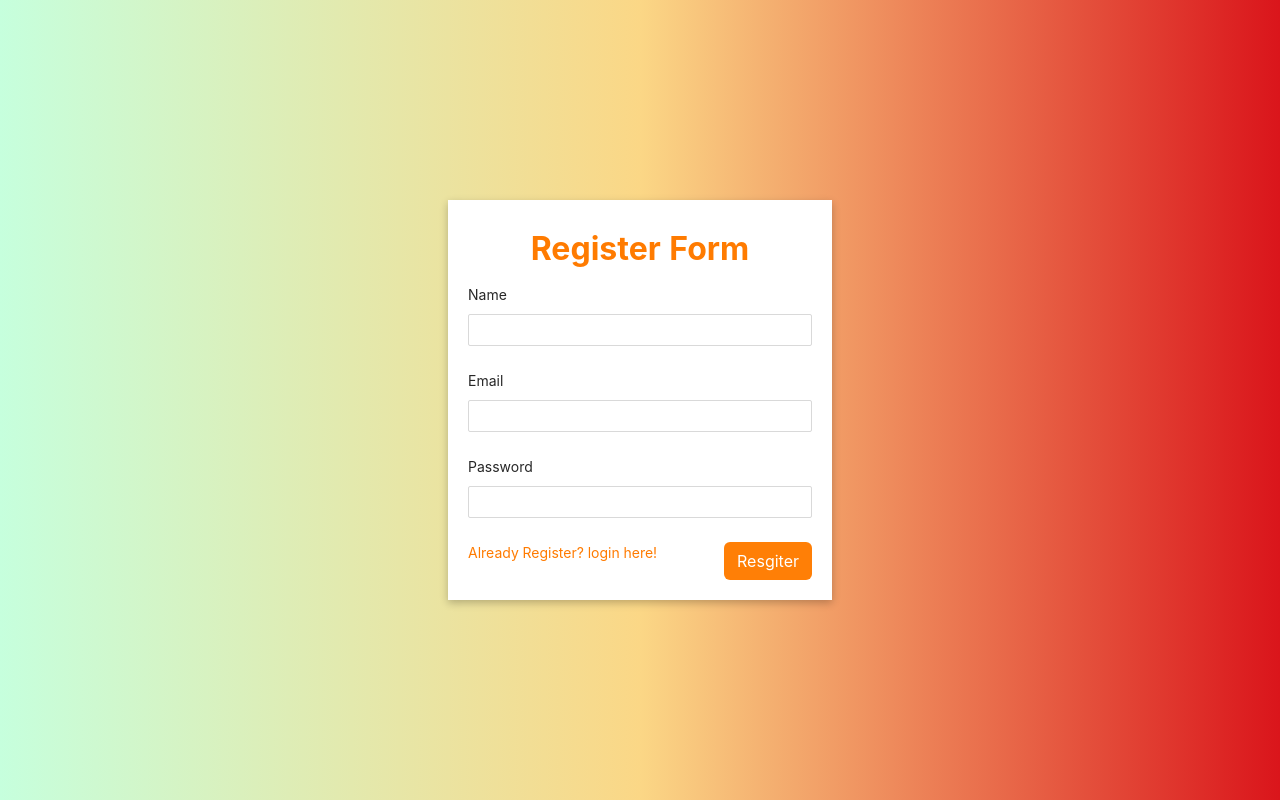
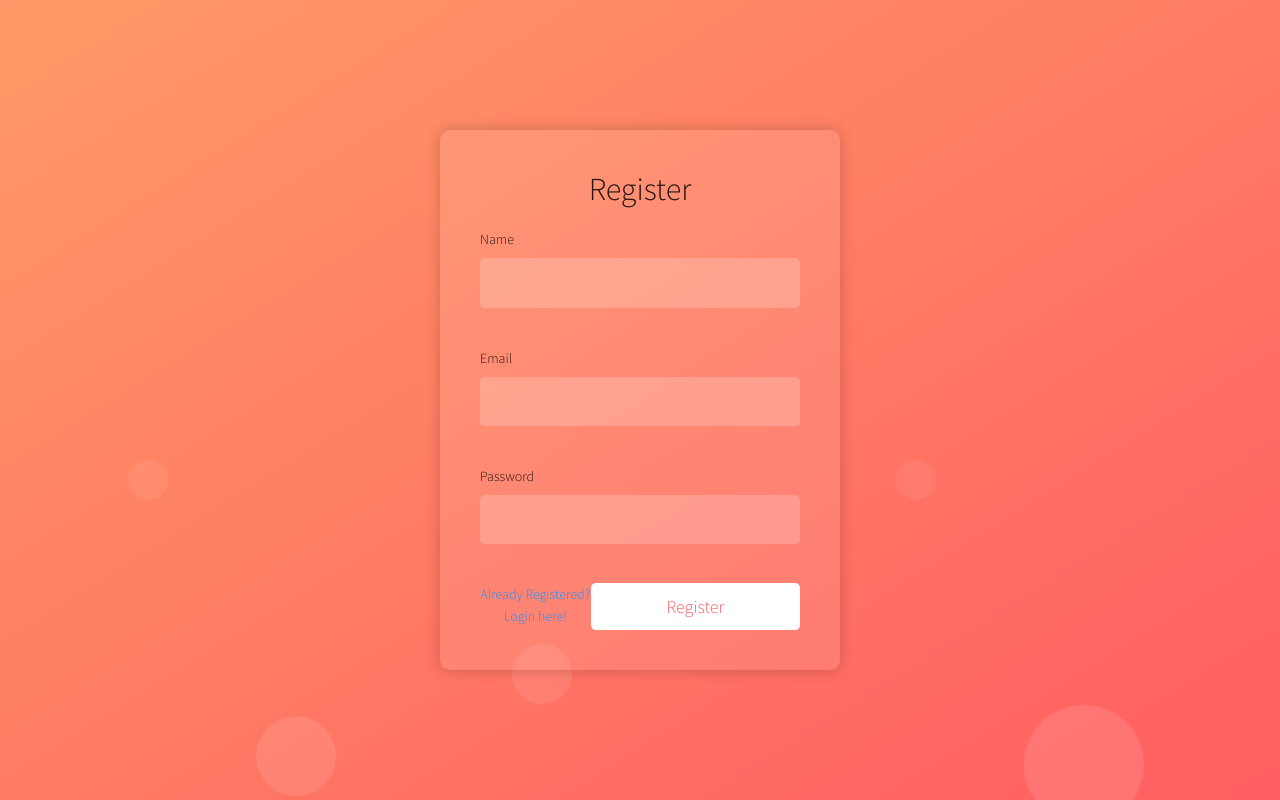
Before and after one commit to Lost-AI-01/finance-management-system, a React (Create React App) app in the folder client/: page /register in a window 1280 px wide. Built offline with nearby package versions, Linux system fonts and the light colour scheme.

Commit message:
css applied on register and login

```diff
--- a/client/src/pages/Register.js
+++ b/client/src/pages/Register.js
@@ -1,42 +1,118 @@
+// import React, { useState, useEffect } from "react";
+// import { Form, Input, message } from "antd";
+// import { Link, useNavigate } from "react-router-dom";
+// import axios from "axios";
+// import Spinner from "../components/Spinner";
+// import "../styles/RegisterPage.css";
+// const Register = () => {
+//   const navigate = useNavigate();
+//   const [loading, setLoading] = useState(false);
+//   //from submit
+//   const submitHandler = async (values) => {
+//     try {
+//       setLoading(true);
+//       await axios.post("/api/v1/users/register", values);
+//       message.success("Registeration Successfull");
+//       setLoading(false);
+//       navigate("/login");
+//     } catch (error) {
+//       setLoading(false);
+//       message.error("something went wrong");
+//     }
+//   };
+
+//   //prevent for login user
+//   useEffect(() => {
+//     if (localStorage.getItem("user")) {
+//       navigate("/");
+//     }
+//   }, [navigate]);
+//   return (
+//     <>
+//       <div className="register-page ">
+//         {loading && <Spinner />}
+//         <Form
+//           className="register-form"
+//           layout="vertical"
+//           onFinish={submitHandler}
+//         >
+//           <h2>Register Form</h2>
+//           <Form.Item label="Name" name="name">
+//             <Input type="text" required />
+//           </Form.Item>
+//           <Form.Item label="Email" name="email">
+//             <Input type="email" required />
+//           </Form.Item>
+//           <Form.Item label="Password" name="password">
+//             <Input type="password" required />
+//           </Form.Item>
+//           <div className="d-flex justify-content-between">
+//             <Link to="/login">Already Register? login here!</Link>
+//             <button className="btn ">Resgiter</button>
+//           </div>
+//         </Form>
+//       </div>
+//     </>
+//   );
+// };
+
+// export default Register;
+
+//-----------------------------------------------
+
+//
+
+
 import React, { useState, useEffect } from "react";
 import { Form, Input, message } from "antd";
 import { Link, useNavigate } from "react-router-dom";
 import axios from "axios";
 import Spinner from "../components/Spinner";
 import "../styles/RegisterPage.css";
+
 const Register = () => {
   const navigate = useNavigate();
   const [loading, setLoading] = useState(false);
-  //from submit
+
+  // submit handler
   const submitHandler = async (values) => {
     try {
       setLoading(true);
       await axios.post("/api/v1/users/register", values);
-      message.success("Registeration Successfull");
+      message.success("Registration Successful");
       setLoading(false);
       navigate("/login");
     } catch (error) {
       setLoading(false);
-      message.error("something went wrong");
+      message.error("Something went wrong");
     }
   };
 
-  //prevent for login user
+  // if already logged in
   useEffect(() => {
     if (localStorage.getItem("user")) {
       navigate("/");
     }
   }, [navigate]);
+
   return (
-    <>
-      <div className="register-page ">
-        {loading && <Spinner />}
+    <div className="register-wrapper">
+      {loading && <Spinner />}
+
+      {/* Animated background bubbles */}
+      <ul className="register-bubbles">
+        <li></li><li></li><li></li><li></li><li></li>
+        <li></li><li></li><li></li><li></li><li></li>
+      </ul>
+
+      {/* Registration form */}
+      <div className="register-container">
+        <h1>Register</h1>
         <Form
           className="register-form"
           layout="vertical"
           onFinish={submitHandler}
         >
-          <h2>Register Form</h2>
           <Form.Item label="Name" name="name">
             <Input type="text" required />
           </Form.Item>
@@ -46,13 +122,14 @@ const Register = () => {
           <Form.Item label="Password" name="password">
             <Input type="password" required />
           </Form.Item>
-          <div className="d-flex justify-content-between">
-            <Link to="/login">Already Register? login here!</Link>
-            <button className="btn ">Resgiter</button>
+
+          <div className="form-footer">
+            <Link to="/login">Already Registered? Login here!</Link>
+            <button className="btn">Register</button>
           </div>
         </Form>
       </div>
-    </>
+    </div>
   );
 };
 
--- a/client/src/styles/RegisterPage.css
+++ b/client/src/styles/RegisterPage.css
@@ -1,4 +1,4 @@
-.register-page {
+/* .register-page {
   height: 100vh;
   display: flex;
   align-items: center;
@@ -39,4 +39,131 @@
 .register-form button:hover {
   background-color: black;
   color: white;
+} */
+
+
+
+
+
+
+
+
+@import url("https://fonts.googleapis.com/css?family=Source+Sans+Pro:200,300");
+
+* {
+  box-sizing: border-box;
+  margin: 0;
+  padding: 0;
+  font-weight: 300;
 }
+
+.register-wrapper {
+  position: relative;
+  width: 100%;
+  height: 100vh;
+  background: linear-gradient(to bottom right, #ff9966, #ff5e62);
+  overflow: hidden;
+  font-family: "Source Sans Pro", sans-serif;
+  color: white;
+}
+
+.register-container {
+  max-width: 400px;
+  margin: 0 auto;
+  padding: 40px;
+  background: rgba(255, 255, 255, 0.1);
+  border-radius: 10px;
+  text-align: center;
+  position: relative;
+  z-index: 2;
+  top: 50%;
+  transform: translateY(-50%);
+  box-shadow: 0 0 15px rgba(0,0,0,0.2);
+}
+
+.register-container h1 {
+  margin-bottom: 20px;
+  font-size: 32px;
+  font-weight: 300;
+}
+
+.register-form input {
+  background: rgba(255, 255, 255, 0.2);
+  border: none;
+  outline: none;
+  width: 100%;
+  padding: 12px;
+  margin-bottom: 15px;
+  color: white;
+  border-radius: 5px;
+  font-size: 16px;
+  transition: 0.3s;
+}
+
+.register-form input:focus {
+  background: white;
+  color: #ff5e62;
+}
+
+.register-form .btn {
+  background: white;
+  color: #ff5e62;
+  border: none;
+  padding: 10px;
+  width: 100%;
+  border-radius: 5px;
+  font-size: 18px;
+  cursor: pointer;
+  transition: 0.3s;
+}
+
+.register-form .btn:hover {
+  background: #f3f3f3;
+}
+
+.form-footer {
+  margin-top: 15px;
+  display: flex;
+  justify-content: space-between;
+  font-size: 14px;
+}
+
+/* Bubble Animation */
+.register-bubbles {
+  position: absolute;
+  top: 0;
+  left: 0;
+  width: 100%;
+  height: 100%;
+  z-index: 1;
+  overflow: hidden;
+}
+
+.register-bubbles li {
+  position: absolute;
+  list-style: none;
+  display: block;
+  width: 40px;
+  height: 40px;
+  background: rgba(255, 255, 255, 0.2);
+  bottom: -160px;
+  animation: floatUp 20s infinite;
+  transition-timing-function: linear;
+  border-radius: 50%;
+}
+
+.register-bubbles li:nth-child(1) { left: 10%; }
+.register-bubbles li:nth-child(2) { left: 20%; width: 80px; height: 80px; animation-delay: 2s; animation-duration: 25s; }
+.register-bubbles li:nth-child(3) { left: 25%; animation-delay: 4s; }
+.register-bubbles li:nth-child(4) { left: 40%; width: 60px; height: 60px; animation-duration: 30s; }
+.register-bubbles li:nth-child(5) { left: 70%; }
+.register-bubbles li:nth-child(6) { left: 80%; width: 120px; height: 120px; animation-delay: 3s; }
+.register-bubbles li:nth-child(7) { left: 32%; width: 160px; height: 160px; animation-delay: 7s; }
+.register-bubbles li:nth-child(8) { left: 55%; width: 20px; height: 20px; animation-delay: 15s; animation-duration: 40s; }
+.register-bubbles li:nth-child(9) { left: 25%; width: 10px; height: 10px; animation-delay: 2s; animation-duration: 45s; }
+.register-bubbles li:nth-child(10) { left: 90%; width: 160px; height: 160px; animation-delay: 11s; }
+
+@keyframes floatUp {
+  0%   { transform: translateY(0) rotate(0deg); opacity: 0.6; }
+  100% { transform: translateY(-1000px) rotate(720deg); opacity: 0; }
+}
```
